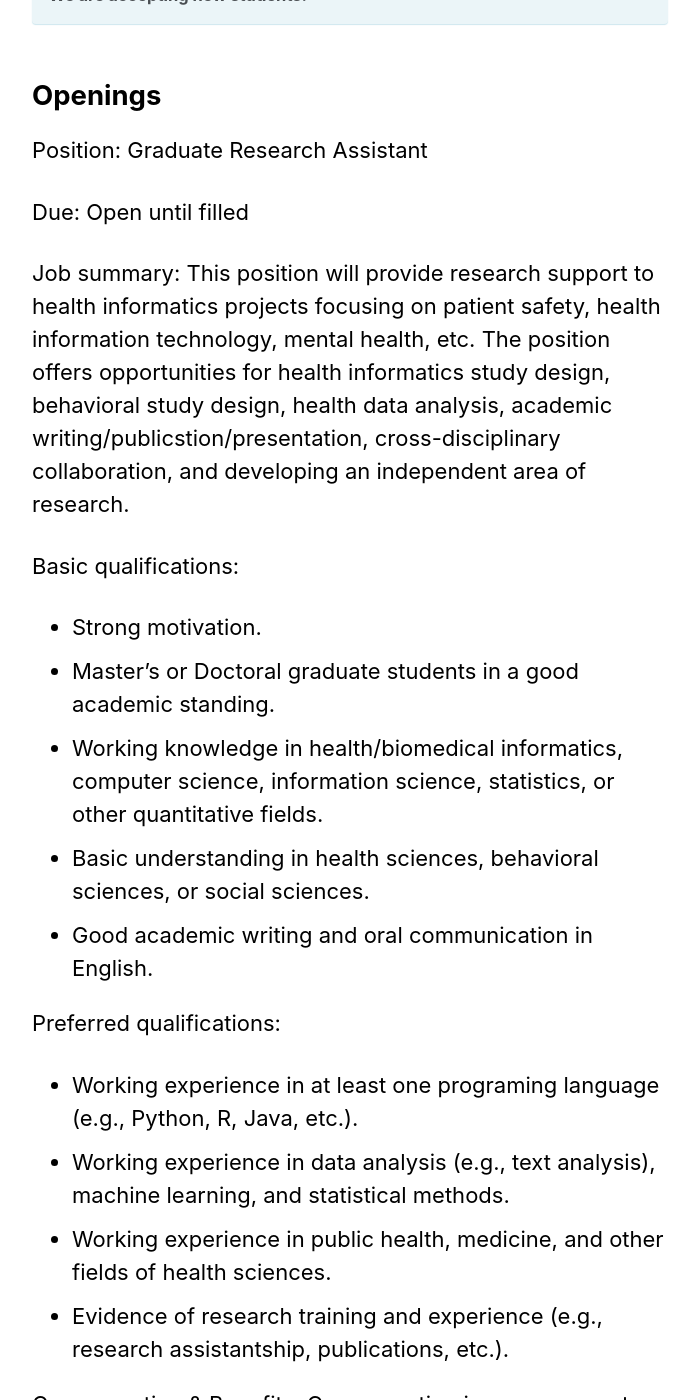
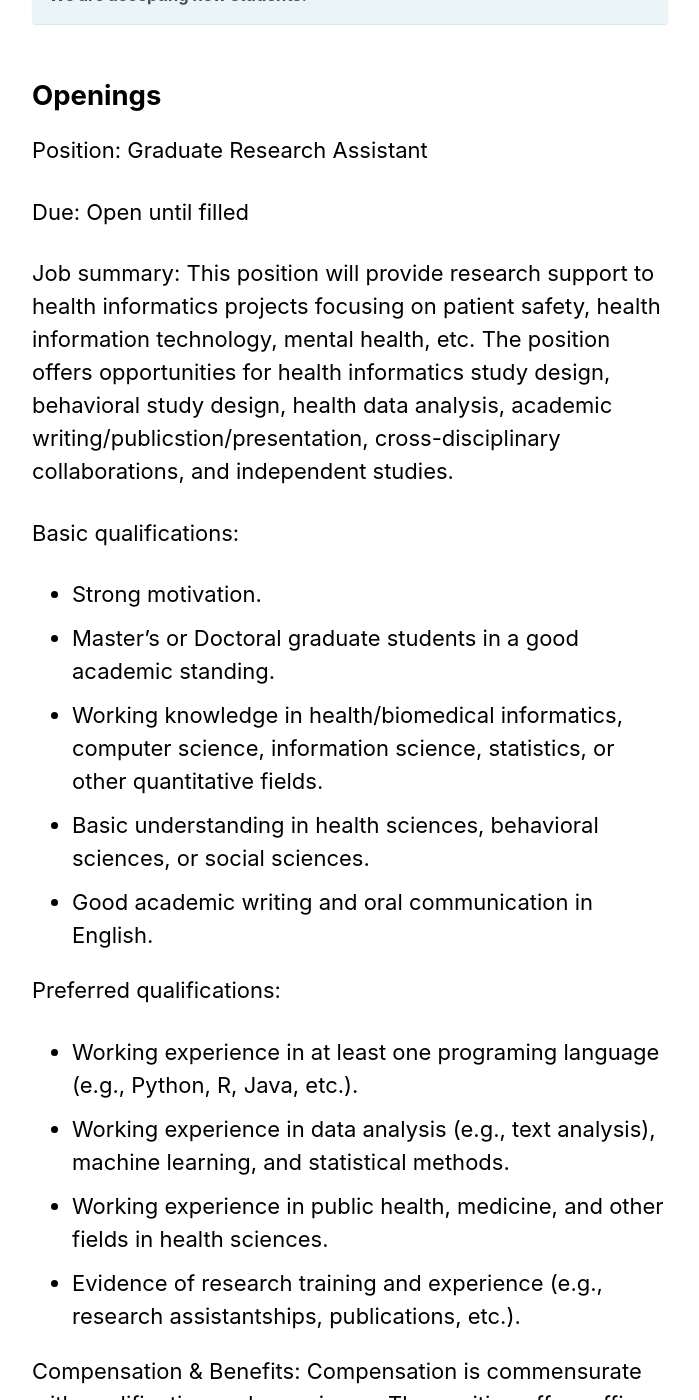
Before and after one commit to nehcgnail/nehcgnail.github.io, a Jekyll site: the page built from _pages/prospective_students.md, in a window 1280 px wide and 1400 px high, scrolled down 604 px. Shown: the whole window, without its empty margins (290-989 px from the left). Built offline with Jekyll 4.4.1, drawn with Linux system fonts in a browser that asks for light colours; cached includes are drawn as plain includes; nearby versions of some CDN libraries.

Commit message:
job post

```diff
--- a/_pages/prospective_students.md
+++ b/_pages/prospective_students.md
@@ -17,7 +17,7 @@ Position: Graduate Research Assistant<br/>
 
 Due: Open until filled<br/>
 
-Job summary: This position will provide research support to health informatics projects focusing on patient safety, health information technology, mental health, etc. The position offers opportunities for health informatics study design, behavioral study design, health data analysis, academic writing/publicstion/presentation, cross-disciplinary collaboration, and developing an independent area of research.<br/>
+Job summary: This position will provide research support to health informatics projects focusing on patient safety, health information technology, mental health, etc. The position offers opportunities for health informatics study design, behavioral study design, health data analysis, academic writing/publicstion/presentation, cross-disciplinary collaborations, and independent studies.<br/>
 
 Basic qualifications:
 - Strong motivation.
@@ -29,8 +29,8 @@ Basic qualifications:
 Preferred qualifications:
 - Working experience in at least one programing language (e.g., Python, R, Java, etc.).
 - Working experience in data analysis (e.g., text analysis), machine learning, and statistical methods.
-- Working experience in public health, medicine, and other fields of health sciences.
-- Evidence of research training and experience (e.g., research assistantship, publications, etc.).
+- Working experience in public health, medicine, and other fields in health sciences.
+- Evidence of research training and experience (e.g., research assistantships, publications, etc.).
 
 Compensation & Benefits: Compensation is commensurate with qualification and experience. The position offers office space, computers, tuition benefits, and other benefits in accordance with regulations of the University and Arnold School of Public Health.
 
```
